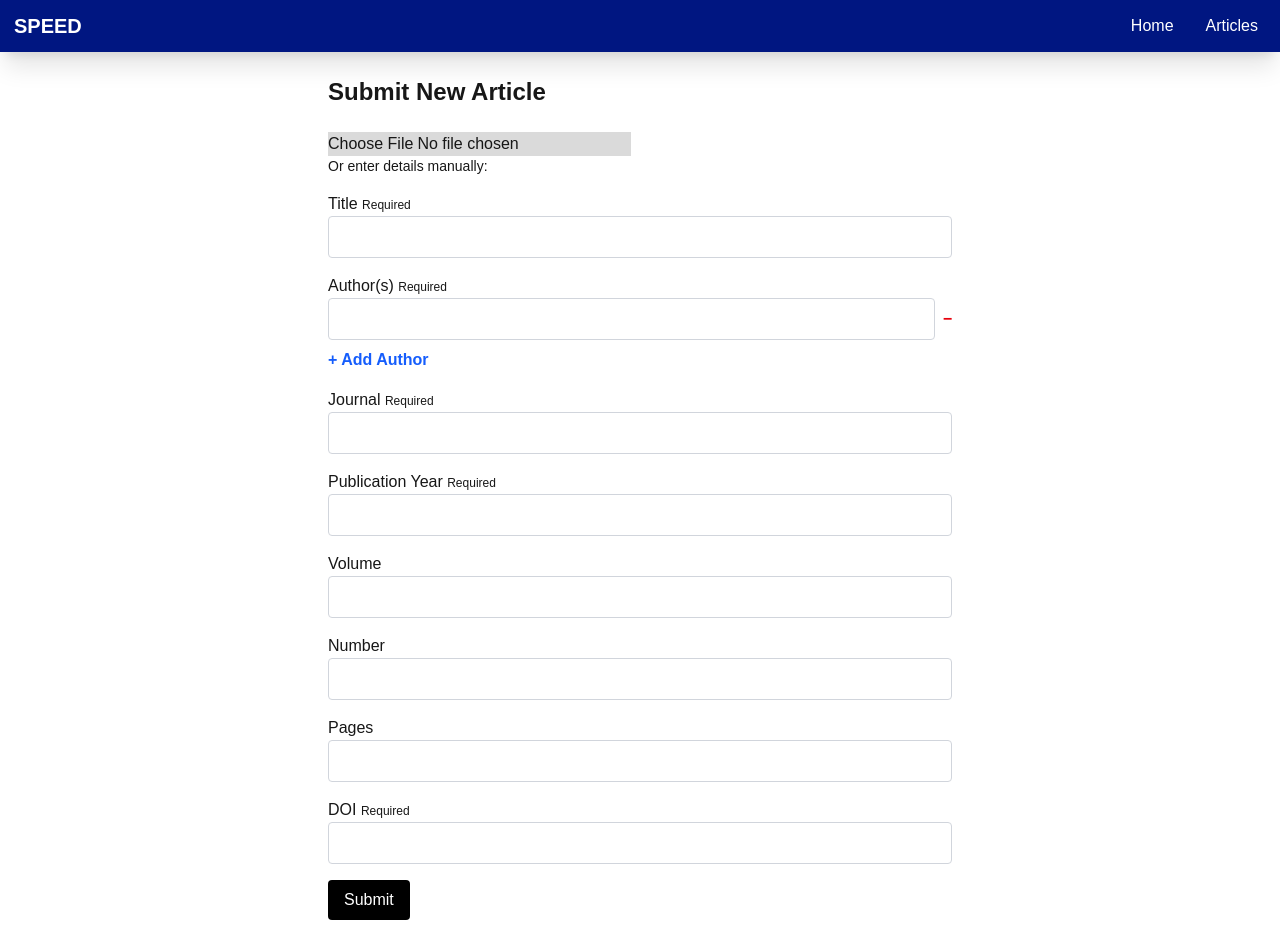
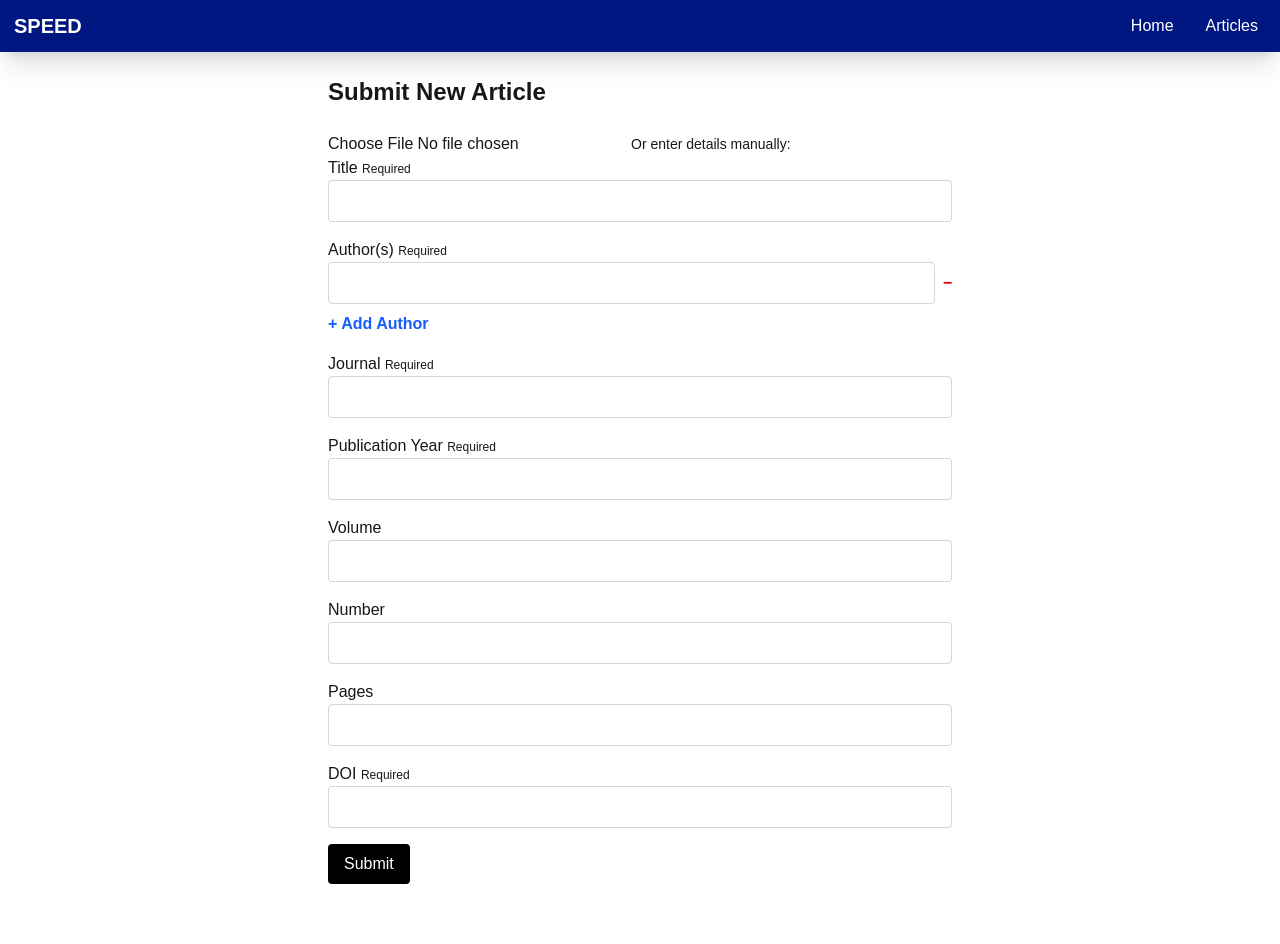
Before and after one commit to mangorioh/W101_06_SPEED, a Next.js app in the folder frontend/: page /articles/submit in a window 1280 px wide. After the commit the page ends 908 px from the top, so only its background shows below. Built offline with nearby package versions, Linux system fonts and the light colour scheme.

Commit message:
feat: be-search-mongo-integration
Style adjustments for new fields

```diff
--- a/frontend/src/app/globals.css
+++ b/frontend/src/app/globals.css
@@ -56,7 +56,6 @@ body {
   font-family: Arial, Helvetica, sans-serif;
 }
 
-
 .year-inputs {
   display: flex;
   gap: 0.5rem;
@@ -95,23 +94,3 @@ body {
   background-color: #f8f9fa;
   text-align: center;
 }
-
-.input-group {
-  display: flex;
-  flex-direction: column;
-  align-items: flex-start;
-  margin-bottom: 1rem;
-}
-
-.button-text {
-  background-color: #dadada;
-  border-color: black;
-  border-width: 2;
-  border-radius: 3;
-  padding: 5;
-}
-
-.button-text:hover {
-  background-color: #eeeeee;
-  border-color: mediumseagreen;
-}
```
